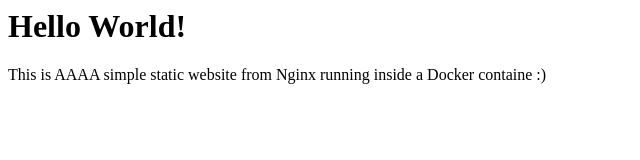
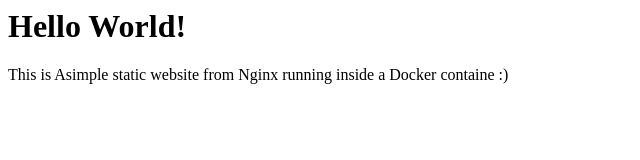
Before and after one commit to zeineldin/docker-nginx-sandbox, a plain HTML site: page index.html in a window 1280 px wide. Shown: the full height of the page, 0-640 px from the left. Drawn offline with Linux system fonts and the light colour scheme.

Commit message:
Update index.html

```diff
--- a/index.html
+++ b/index.html
@@ -1,3 +1,3 @@
 <h1>Hello World!</h1>
 
-<p>This is AAAA simple static website from Nginx running inside a Docker containe :) </p>
+<p>This is Asimple static website from Nginx running inside a Docker containe :) </p>
```
